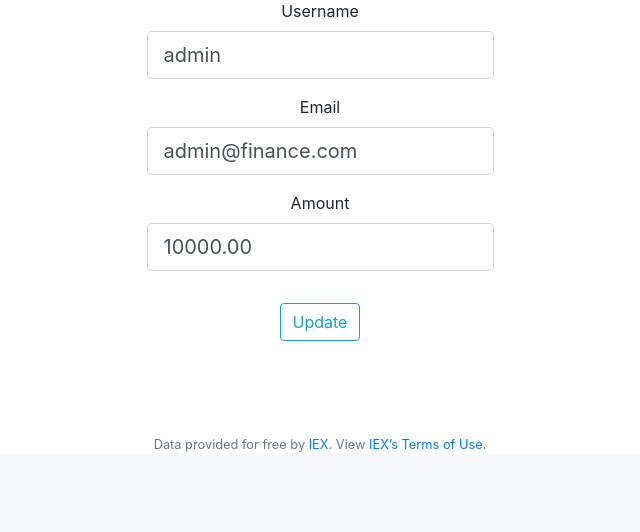
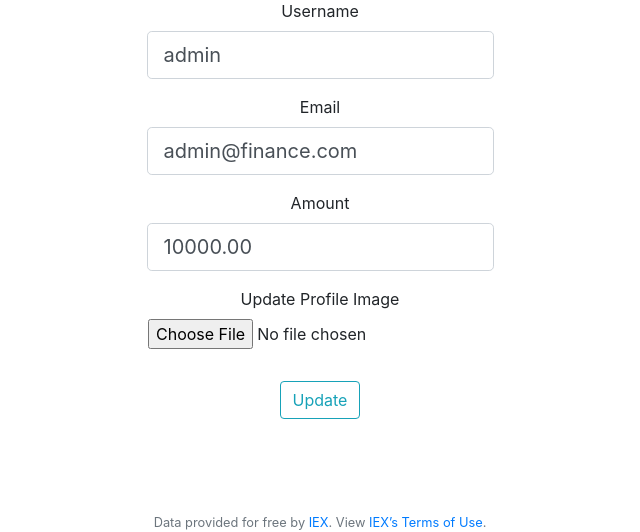
Before and after one commit to LuuckyG/CS50x, a Flask app: page /account in a window 1280 px wide. Shown: the part 476-1008 px from the top of the page, without its empty margins (320-960 px from the left). Before the commit the page ends 928 px from the top, so only its background shows below. Run offline with Flask 2, Linux system fonts and the light colour scheme; a user stored in the database is signed in; some libraries are stand-ins or nearby versions.

Commit message:
Added admin page, and finished account update options

```diff
--- a/tracks/web/finance/webapp/__init__.py
+++ b/tracks/web/finance/webapp/__init__.py
@@ -1,4 +1,5 @@
 from flask import Flask
+from flask_admin import Admin
 from flask_session import Session
 from flask_bcrypt import Bcrypt
 from flask_login import LoginManager
@@ -9,6 +10,7 @@ from webapp.config import Config
 app = Flask(__name__)
 app.config.from_object(Config)
 
+admin = Admin(app, template_mode='bootstrap3')
 db = SQLAlchemy(app)
 bcrypt = Bcrypt(app)
 login_manager = LoginManager(app)
--- a/tracks/web/finance/webapp/config.py
+++ b/tracks/web/finance/webapp/config.py
@@ -5,6 +5,7 @@ class Config:
     SECRET_KEY = '5791628bb0b13ce0c676dfde280ba245'
     SQLALCHEMY_DATABASE_URI = 'sqlite:///finance.db'
     TEMPLATES_AUTO_RELOAD = True
+    FLASK_ADMIN_SWATCH = 'cerulean'
     SESSION_FILE_DIR = mkdtemp()
     SESSION_PERMANENT = False
     SESSION_TYPE = "filesystem"
--- a/tracks/web/finance/webapp/forms.py
+++ b/tracks/web/finance/webapp/forms.py
@@ -1,4 +1,5 @@
 from flask_wtf import FlaskForm
+from flask_wtf.file import FileField, FileAllowed
 from flask_login import current_user
 from wtforms import StringField, SubmitField, PasswordField, BooleanField, FloatField
 from wtforms.validators import DataRequired, Length, Email, EqualTo, ValidationError
@@ -41,6 +42,7 @@ class UpdateAccountForm(FlaskForm):
     email = StringField('Email',
                         validators=[Email()])
     amount = FloatField('Amount')
+    image = FileField('Update Profile Image', validators=[FileAllowed(['jpg', 'jpeg', 'png'])])
     submit = SubmitField('Update')
 
     def validate_username(self, username):
--- a/tracks/web/finance/webapp/routes.py
+++ b/tracks/web/finance/webapp/routes.py
@@ -1,12 +1,22 @@
-from webapp import app, db, bcrypt
-from webapp.models import User
+from webapp import app, admin, db, bcrypt
+from webapp.models import User, BuyTransaction, SellTransaction
 from webapp.forms import LoginForm, RegistrationForm, UpdateAccountForm
 from webapp.helpers import apology, lookup, usd
 
+import os
+import secrets
+from PIL import Image
+from flask_admin.contrib.sqla import ModelView
 from flask import redirect, render_template, url_for, request, flash, session, jsonify
 from flask_login import current_user, login_user, logout_user, login_required
 from werkzeug.exceptions import default_exceptions, HTTPException, InternalServerError
 from werkzeug.security import check_password_hash, generate_password_hash
+
+
+admin.add_view(ModelView(User, db.session))
+admin.add_view(ModelView(BuyTransaction, db.session))
+admin.add_view(ModelView(SellTransaction, db.session))
+
 
 # Ensure responses aren't cached
 @app.after_request
@@ -69,12 +79,29 @@ def logout():
     return redirect(url_for('index'))
 
 
+def save_image(form_image):
+    random_hex = secrets.token_hex(8)
+    _, f_ext = os.path.splitext(form_image.filename)
+    image_fn = random_hex + f_ext
+    image_path = os.path.join(app.root_path, 'static/profile_pics', image_fn)
+
+    output_size = (125, 125)
+    i = Image.open(form_image)
+    i.thumbnail(output_size)
+    i.save(image_path)
+
+    return image_fn
+
+
 @app.route("/account", methods=['GET', 'POST'])
 @login_required
 def account():
     """Show user account"""
     form = UpdateAccountForm()
     if form.validate_on_submit():
+        if form.image.data:
+            image_file = save_image(form.image.data)
+            current_user.image_file = image_file
         current_user.username = form.username.data
         current_user.email = form.email.data
         current_user.amount += form.amount.data
--- a/tracks/web/finance/webapp/templates/account.html
+++ b/tracks/web/finance/webapp/templates/account.html
@@ -14,20 +14,60 @@
         </div>
     </div>
     <div class="content-section">
-        <form action="" method="post">
+        <form action="" method="post" enctype="multipart/form-data">
             {{ form.hidden_tag() }}
             <fieldset class="form-group">
                 <div class="form-group">
                     {{ form.username.label(class="form-control-label") }}
-                    {{ form.username(class="form-control form-control-lg") }}
+
+                    {% if form.username.errors %}
+                        {{ form.username(class="form-control form-control-lg is-invalid") }}
+                        <div class="invalid-feedback">
+                            {% for error in form.username.errors %}
+                                <span>{{ error }}</span>
+                            {% endfor %}
+                        </div>
+                    {% else %}
+                        {{ form.username(class="form-control form-control-lg") }}
+                    {% endif %}
                 </div>
                 <div class="form-group">
                     {{ form.email.label(class="form-control-label") }}
-                    {{ form.email(class="form-control form-control-lg") }}
+
+                    {% if form.email.errors %}
+                        {{ form.email(class="form-control form-control-lg is-invalid") }}
+                        <div class="invalid-feedback">
+                            {% for error in form.email.errors %}
+                                <span>{{ error }}</span>
+                            {% endfor %}
+                        </div>
+                    {% else %}
+                        {{ form.email(class="form-control form-control-lg") }}
+                    {% endif %}
                 </div>
                 <div class="form-group">
                     {{ form.amount.label(class="form-control-label") }}
-                    {{ form.amount(class="form-control form-control-lg") }}
+
+                    {% if form.amount.errors %}
+                        {{ form.amount(class="form-control form-control-lg is-invalid") }}
+                        <div class="invalid-feedback">
+                            {% for error in form.amount.errors %}
+                                <span>{{ error }}</span>
+                            {% endfor %}
+                        </div>
+                    {% else %}
+                        {{ form.amount(class="form-control form-control-lg") }}
+                    {% endif %}
+                </div>
+                <div class="form-group">
+                    {{ form.image.label() }}
+                    {{ form.image(class="form-control-file") }}
+
+                    {% if form.image.errors %}
+                        {% for error in form.image.errors %}
+                            <span class="text-danger">{{ error }}</span></br>
+                        {% endfor %}
+                    {% endif %}
                 </div>
             </fieldset>
             <div class="form-group">
```
Also changed, not shown: tracks/web/finance/webapp/finance.db, 1 other file.
